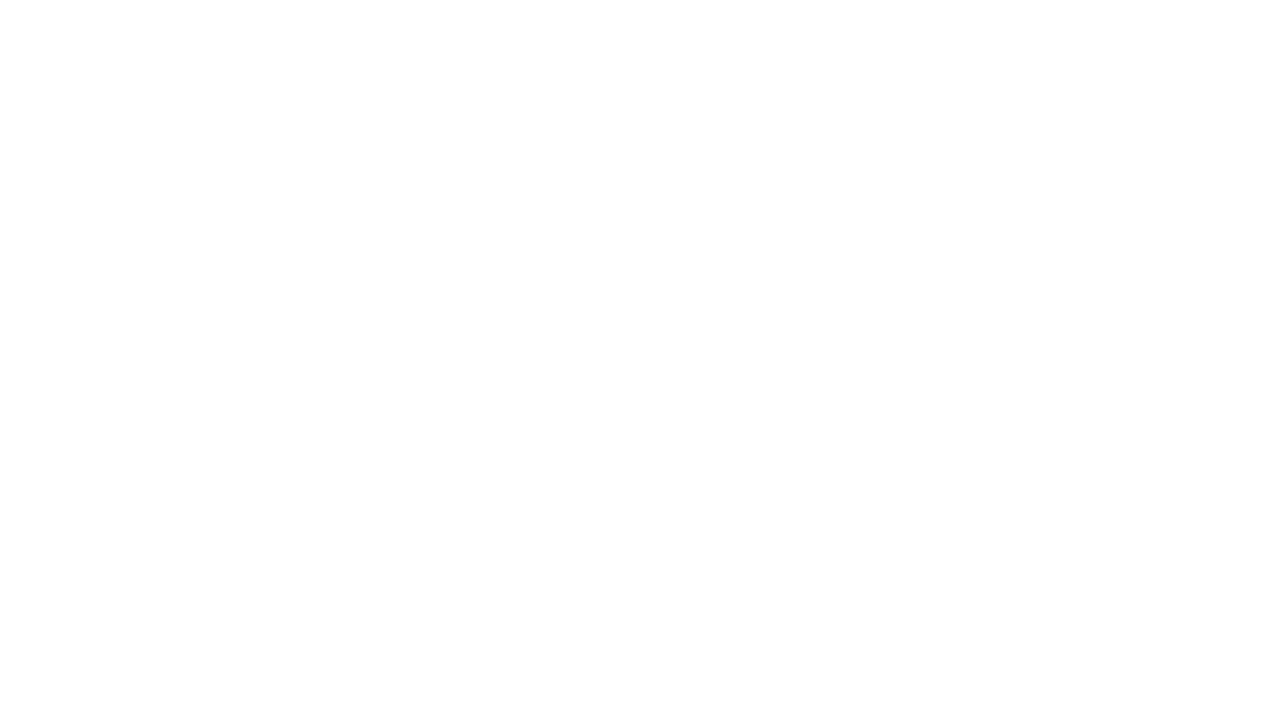
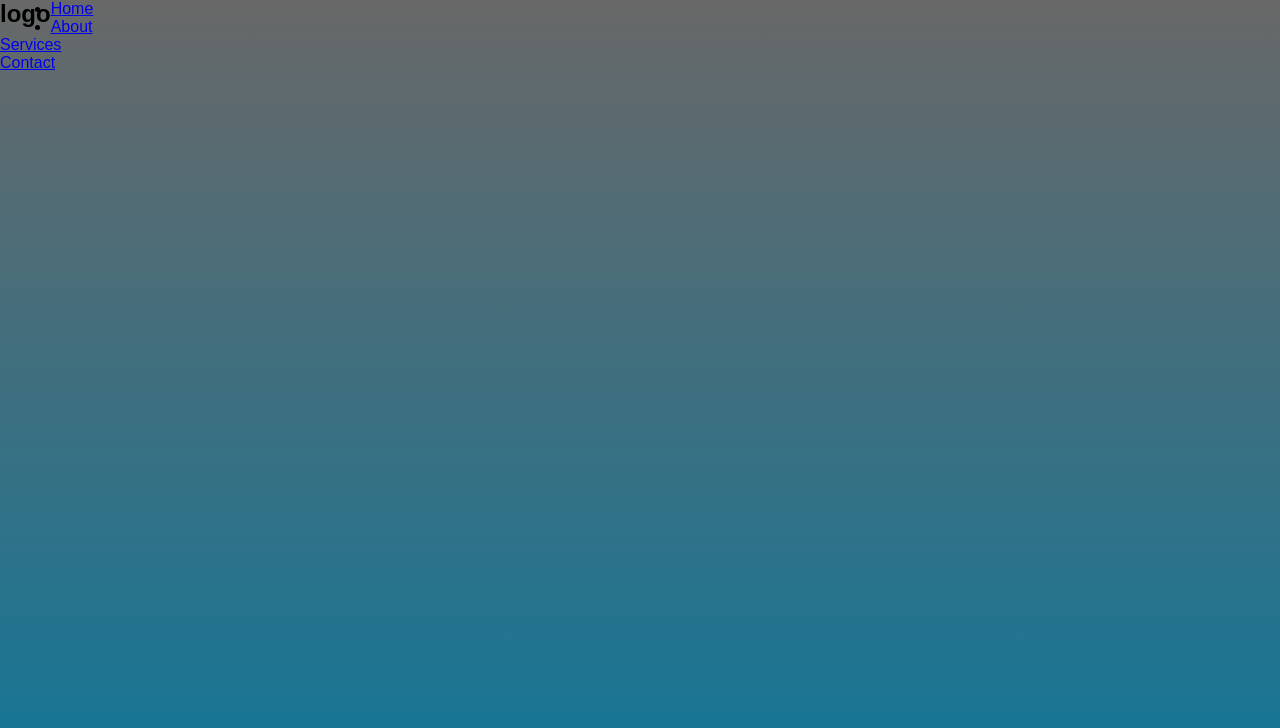
Before and after one commit to mayeriqbal/HTML-and-CSS, a plain HTML site: page my website/index.html in a window 1280 px wide. Drawn offline with Linux system fonts and the light colour scheme.

Commit message:
upgrades my website

```diff
--- /dev/null
+++ b/my website/Start Project Animated Portfolio Website/style.css
@@ -0,0 +1,8 @@
+@import url('https://fonts.googleapis.com/css2?family=Poppins:wght@300;400;500;600;700;800;900&display=swap');
+
+* {
+    margin: 0;
+    padding: 0;
+    box-sizing: border-box;
+    font-family: 'Poppins', sans-serif;
+}
--- a/my website/index.html
+++ b/my website/index.html
@@ -7,6 +7,20 @@
     <link rel="stylesheet" href="style.css">
 </head>
 <body>
-
+    <div class="hero">
+        <div class="navbar">
+            <nav>
+                <div class="logo">
+                    <h1>logo</h1>
+                </div>
+                <ul>
+                    <li><a href="#">Home</a></li>
+                    <li><a href="#">About</a></li>
+                    <li><a href="#">Services</a></li>
+                    <li><a href="#">Contact</a></li>
+                </ul>
+            </nav>
+        </div>
+    </div>
 </body>
 </html>
--- a/my website/style.css
+++ b/my website/style.css
@@ -0,0 +1,18 @@
+*{
+    margin: 0;
+    padding: 0;
+    box-sizing: border-box;
+    font-family: sans-serif;
+}
+.hero{
+    width: 100%;
+    height: 100vh;
+    background: linear-gradient(#686868, #179) purple;
+}
+.navbar{
+    height: 20;
+    background-color: transparent;
+}
+.logo{
+  float: left;
+}
```
Also changed, not shown: my website/Start Project Animated Portfolio Website/index.html (added, +18 -0 lines), my website/Start Project Animated Portfolio Website/home.jpg (added).
